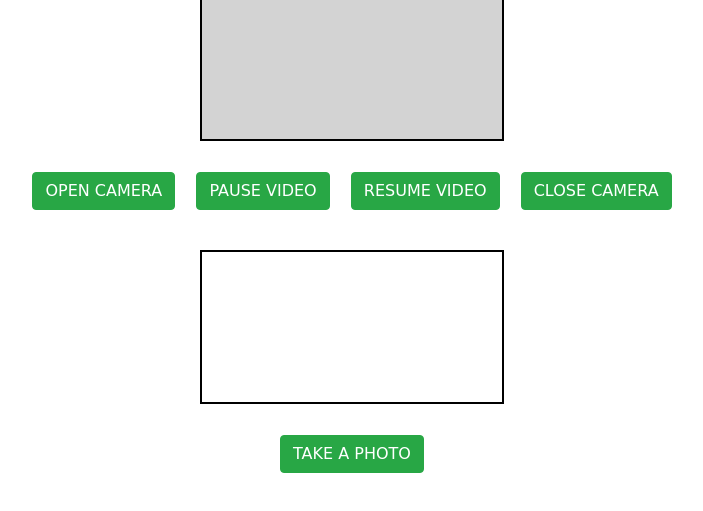
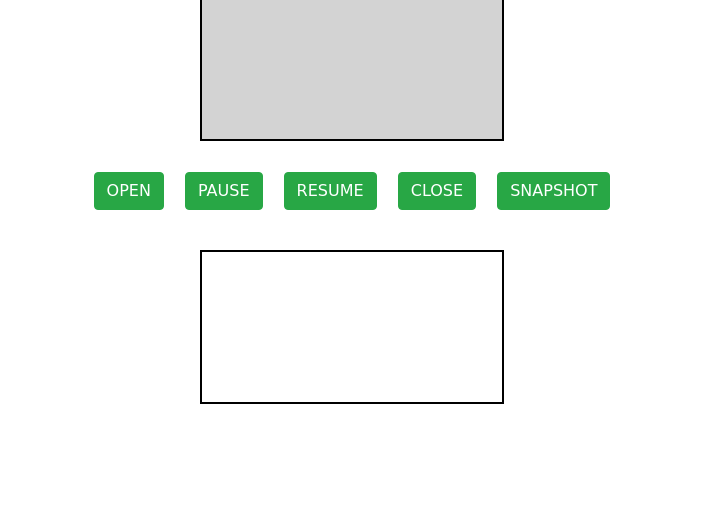
Before and after one commit to henghaopu/crappy-cam, a plain HTML site: page index.html in a window 1280 px wide. Shown: the part 125-636 px from the top of the page, without its empty margins (288-991 px from the left). Drawn offline with nearby package versions, Linux system fonts and the light colour scheme; a web font is replaced by a local one.

Commit message:
adjust ui layout

```diff
--- a/index.html
+++ b/index.html
@@ -18,15 +18,15 @@
         <div class="videoContainer">
             <video autoplay playsinline></video>
         </div>
-        <button class="btn btn btn-success" @click="openCamera">OPEN CAMERA</button>
-        <button class="btn btn btn-success" @click="pauseVideo">PAUSE VIDEO</button>
-        <button class="btn btn btn-success" @click="resumeVideo">RESUME VIDEO</button>
-        <button class="btn btn btn-success" @click="closeCamera">CLOSE CAMERA</button>
-
+        <button class="btn btn btn-success" @click="openCamera">OPEN</button>
+        <button class="btn btn btn-success" @click="pauseVideo">PAUSE</button>
+        <button class="btn btn btn-success" @click="resumeVideo">RESUME</button>
+        <button class="btn btn btn-success" @click="closeCamera">CLOSE</button>
+        <button class="btn btn btn-success" @click="takeAPhoto">SNAPSHOT</button>
         <div class="canvasContainer">
             <canvas></canvas>
         </div>
-        <button class="btn btn btn-success" @click="takeAPhoto">TAKE A PHOTO</button>
+
 
     </div>
 
```
